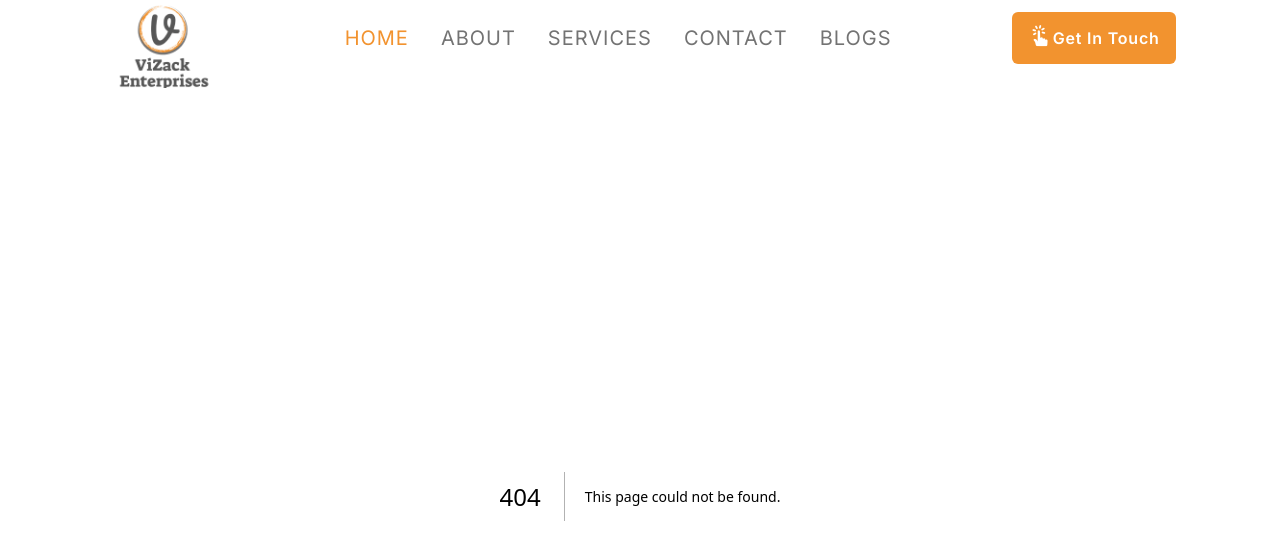
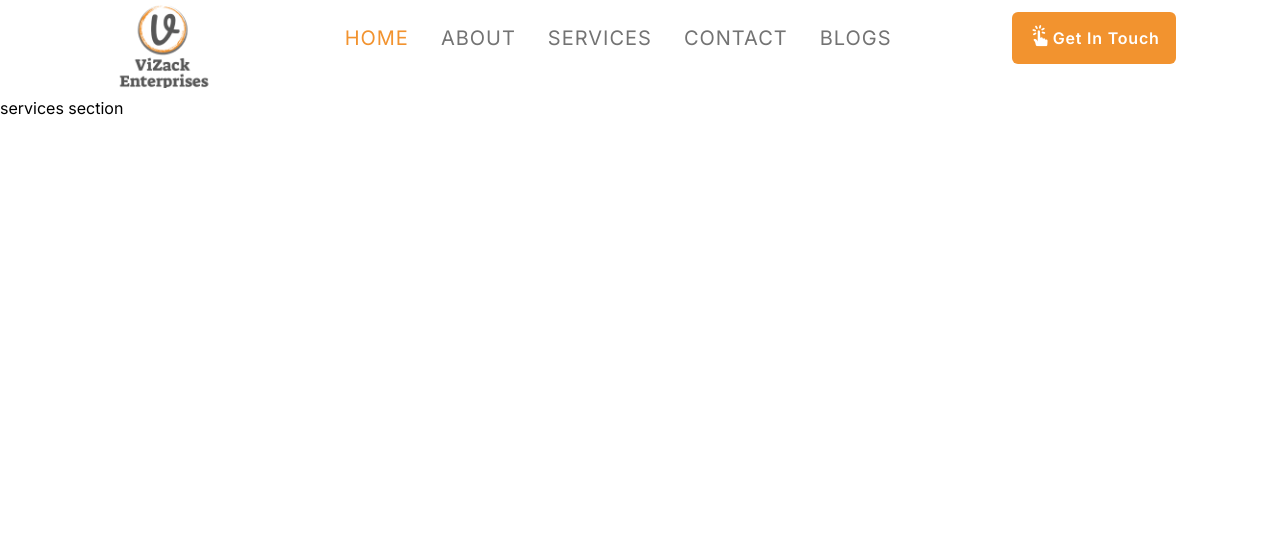
Before and after one commit to ayushsharma74/vizack.com, a Next.js app: page /services in a window 1280 px wide. Before the commit this address had no page. Shown: the top 560 px of the page. Built offline with nearby package versions, Linux system fonts and the light colour scheme.

Commit message:
minor sintax error and bug fixes

```diff
--- a/src/app/contact/page.jsx
+++ b/src/app/contact/page.jsx
@@ -1,5 +1,5 @@
 import React from 'react'
-import "@/app/globals.css";
+import '@/styles/globals.css'
 
 const contact = () => {
   return (
--- /dev/null
+++ b/src/app/services/page.jsx
@@ -0,0 +1,7 @@
+export default function services(){
+    return(
+        <>
+            <h1>services section</h1>
+        </>
+    );
+}
--- a/src/components/Navbar.jsx
+++ b/src/components/Navbar.jsx
@@ -87,10 +87,10 @@ export default function Navbar() {
 
             <ul className="max-lg:hidden flex my-6" data-aos="fade-up" data-aos-delay="300" data-aos-duration="900">
                 <Link href={"/"}><li data-aos="fade-down" data-aos-delay="1000" data-aos-duration="300" className="transition-colors mx-4 text-xl cursor-pointer text-default hover:text-default tracking-wider uppercase font-normal">Home</li></Link>
-                <Link href={"/About"}><li data-aos="fade-down" data-aos-delay="1000" data-aos-duration="600" className="transition-colors mx-4 text-xl cursor-pointer text-default-gray hover:text-default tracking-wider uppercase font-normal">About</li></Link>
-                <Link href={"/Services"}><li data-aos="fade-down" data-aos-delay="1000" data-aos-duration="900" className="transition-colors mx-4 text-xl cursor-pointer text-default-gray hover:text-default tracking-wider uppercase font-normal">Services</li></Link>
-                <Link href={"/Contact"}><li data-aos="fade-down" data-aos-delay="1000" data-aos-duration="1200" className="transition-colors mx-4 text-xl cursor-pointer text-default-gray hover:text-default tracking-wider uppercase font-normal">Contact</li></Link>
-                <Link href={"/Blogs"}><li data-aos="fade-down" data-aos-delay="1000" data-aos-duration="1500" className="transition-colors mx-4 text-xl cursor-pointer text-default-gray hover:text-default tracking-wider uppercase font-normal">Blogs</li></Link>
+                <Link href={"/about"}><li data-aos="fade-down" data-aos-delay="1000" data-aos-duration="600" className="transition-colors mx-4 text-xl cursor-pointer text-default-gray hover:text-default tracking-wider uppercase font-normal">About</li></Link>
+                <Link href={"/services"}><li data-aos="fade-down" data-aos-delay="1000" data-aos-duration="900" className="transition-colors mx-4 text-xl cursor-pointer text-default-gray hover:text-default tracking-wider uppercase font-normal">Services</li></Link>
+                <Link href={"/contact"}><li data-aos="fade-down" data-aos-delay="1000" data-aos-duration="1200" className="transition-colors mx-4 text-xl cursor-pointer text-default-gray hover:text-default tracking-wider uppercase font-normal">Contact</li></Link>
+                <Link href={"/blogs"}><li data-aos="fade-down" data-aos-delay="1000" data-aos-duration="1500" className="transition-colors mx-4 text-xl cursor-pointer text-default-gray hover:text-default tracking-wider uppercase font-normal">Blogs</li></Link>
      </ul>
             <div className="search my-6 hover:text-default cursor-pointer max-lg:hidden " data-aos="fade-up" data-aos-delay="600" data-aos-duration="900">
                 <span className="bg-default rounded-md py-4 px-4 cursor-pointer font-semibold tracking-wider text-white hover:text-default hover:bg-white transition-colors"><i className="icofont-touch text-2xl"></i><span>Get In Touch</span></span>
```
